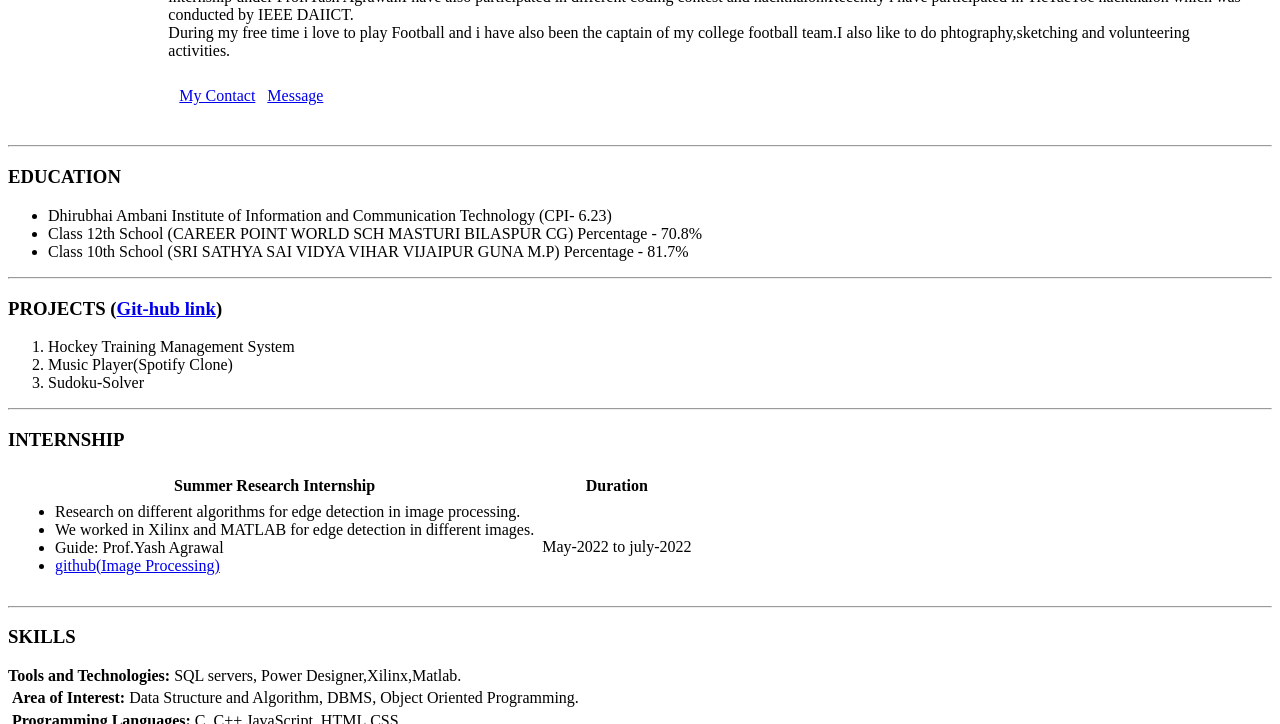
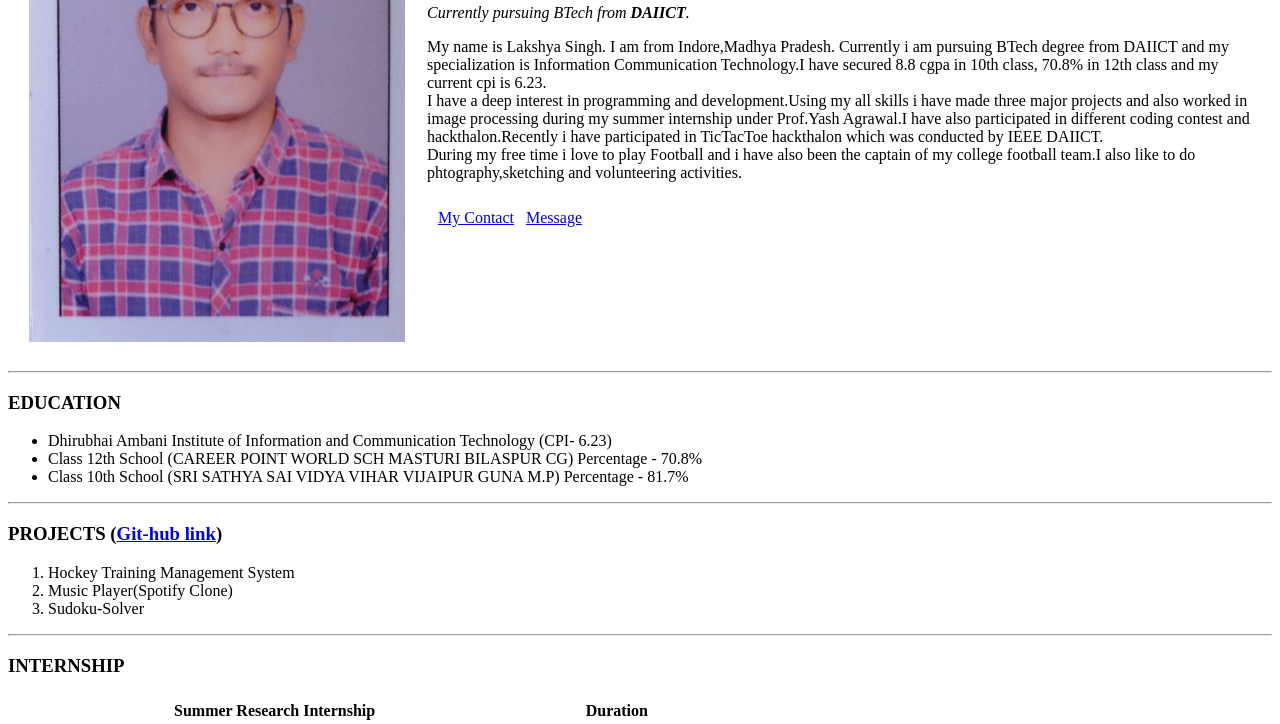
Before and after one commit to Lakshya4725/cv, a plain HTML site: page index.html in a window 1280 px wide. Shown: the part 187-911 px from the top of the page. Drawn offline with Linux system fonts and the light colour scheme.

Commit message:
Update index.html

```diff
--- a/index.html
+++ b/index.html
@@ -8,7 +8,7 @@
   <body>
     <table cellspacing="20">
       <tr>
-       <td><img src="Photo.jpg" alt="Lakshya Singh Personal Site"></td>
+       <td><img src="images/photo.jpg" alt="Lakshya Singh Personal Site"></td>
     <td><h1>Lakshya Singh</h1>
     <p>
       <em>Currently pursuing BTech from <strong>DAIICT</strong>.</em>
```
